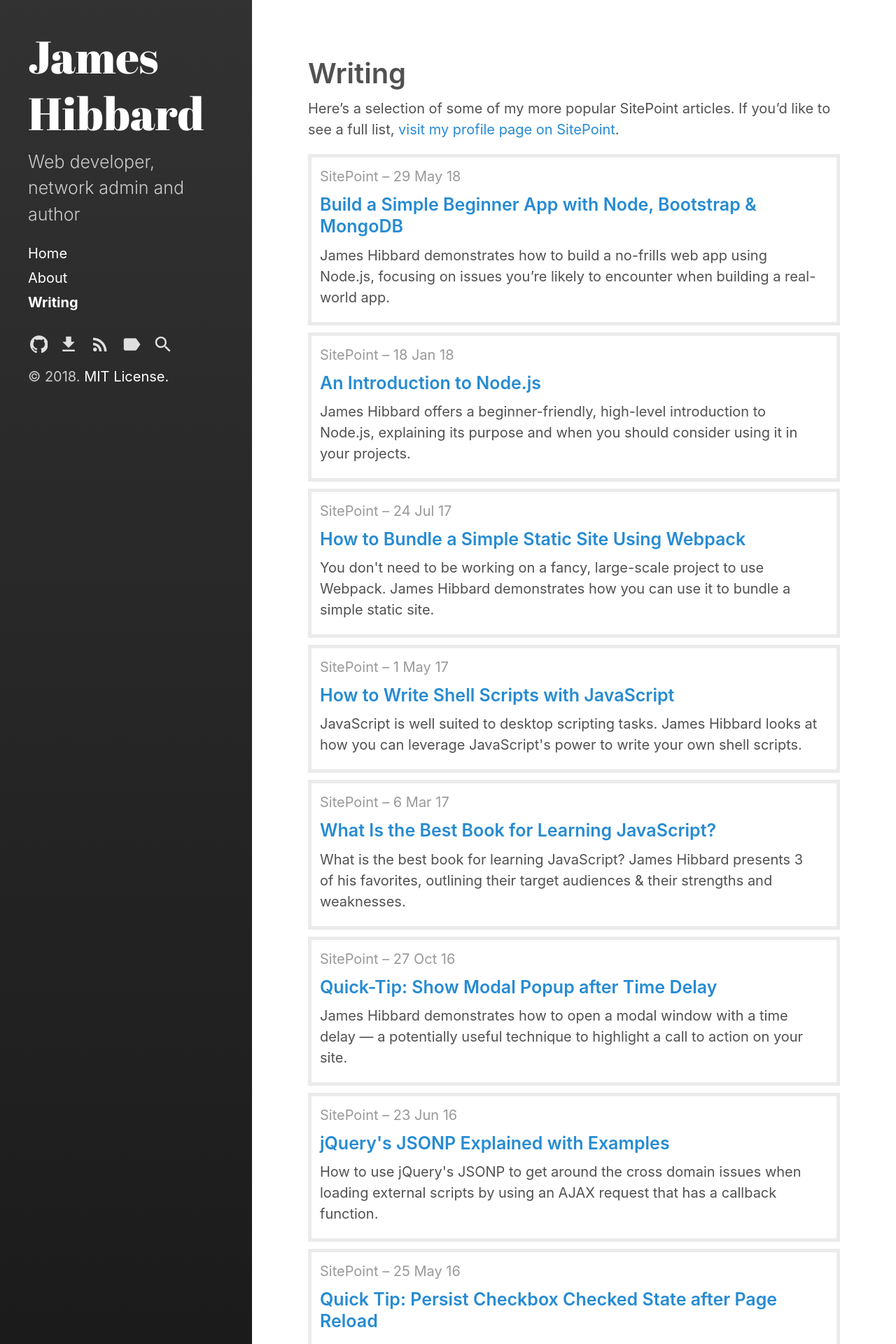
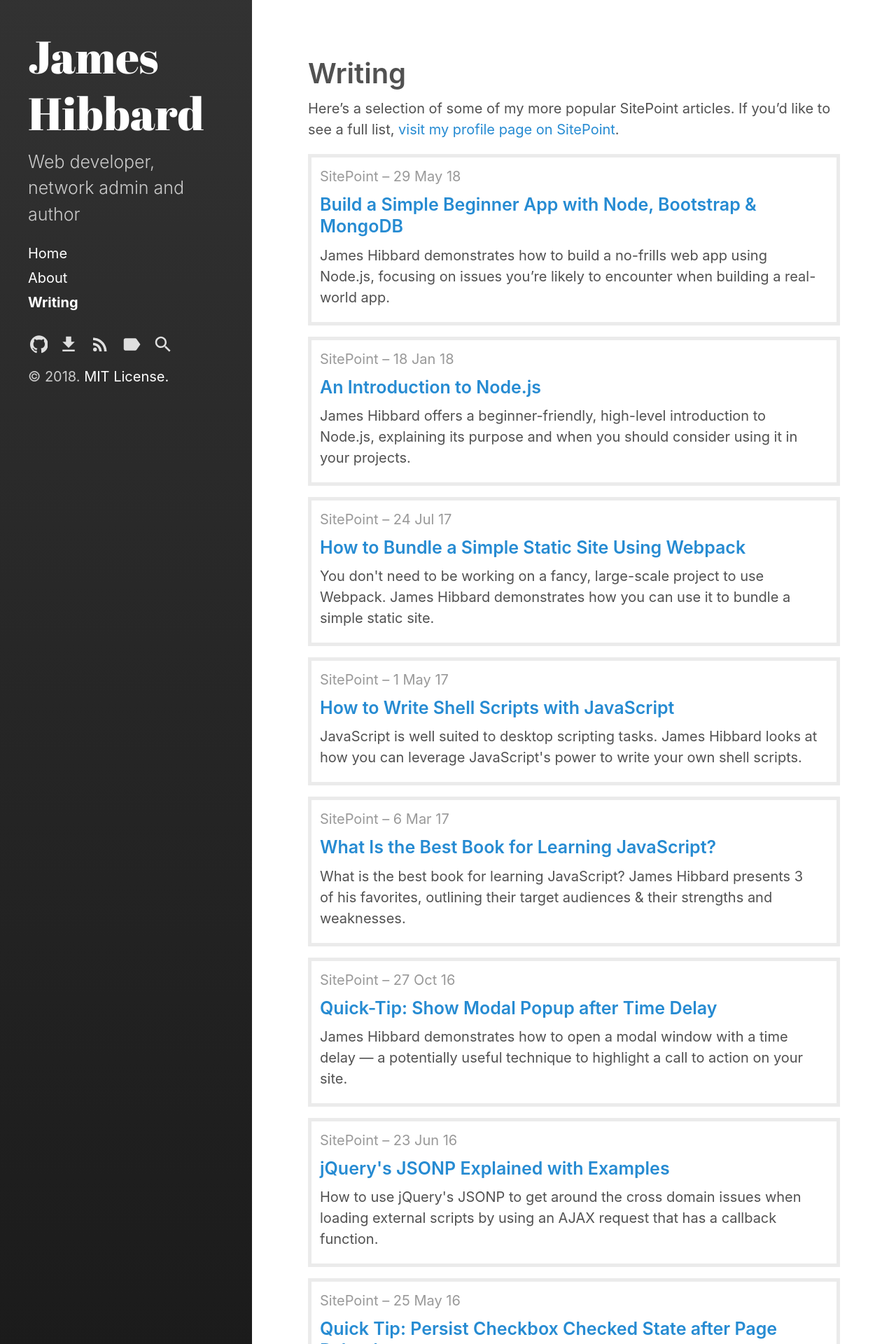
Before and after one commit to jameshibbard/blog, a Jekyll site: the page built from pages/writing.md, in a window 1280 px wide. Shown: the top 1920 px of the page at 70% size. Built offline with Jekyll 4.4.1, drawn with Linux system fonts in a browser that asks for light colours.

Commit message:
CSS tweak

```diff
--- a/_sass/hydeout/_onebox.scss
+++ b/_sass/hydeout/_onebox.scss
@@ -2,7 +2,7 @@ aside.onebox {
   border: 5px solid $gray-7;
   padding: 12px 25px 0px 12px;
   font-size: 1em;
-  margin-bottom: .5rem;
+  margin-bottom: .8rem;
 
   header a{
     color: $gray-8;
```
